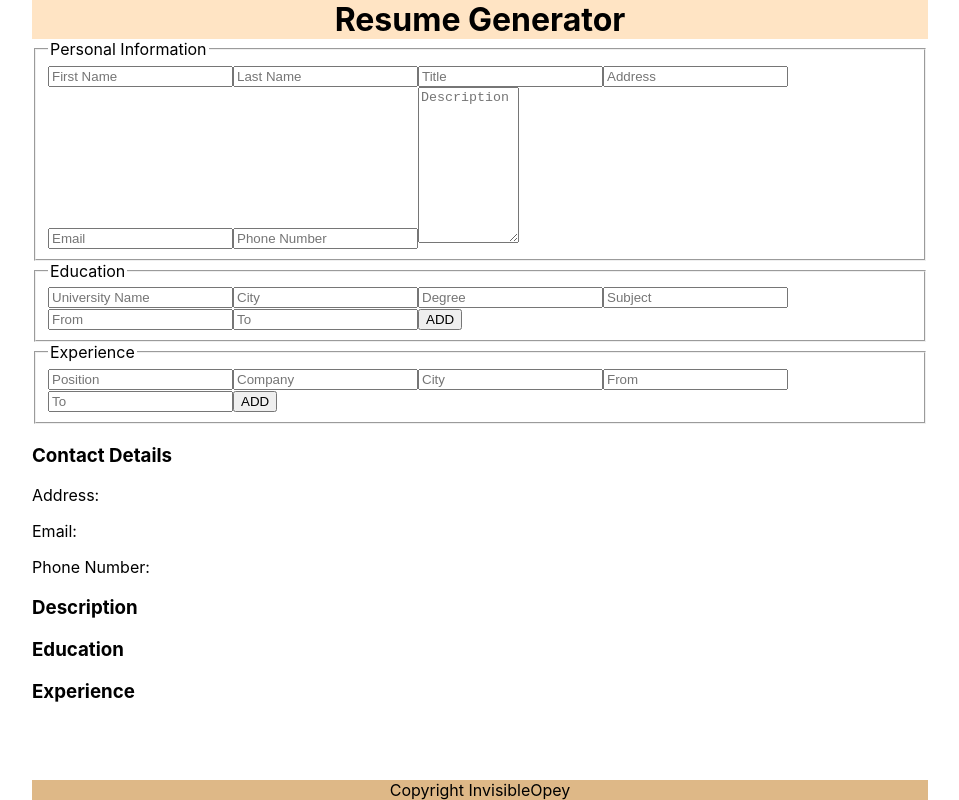
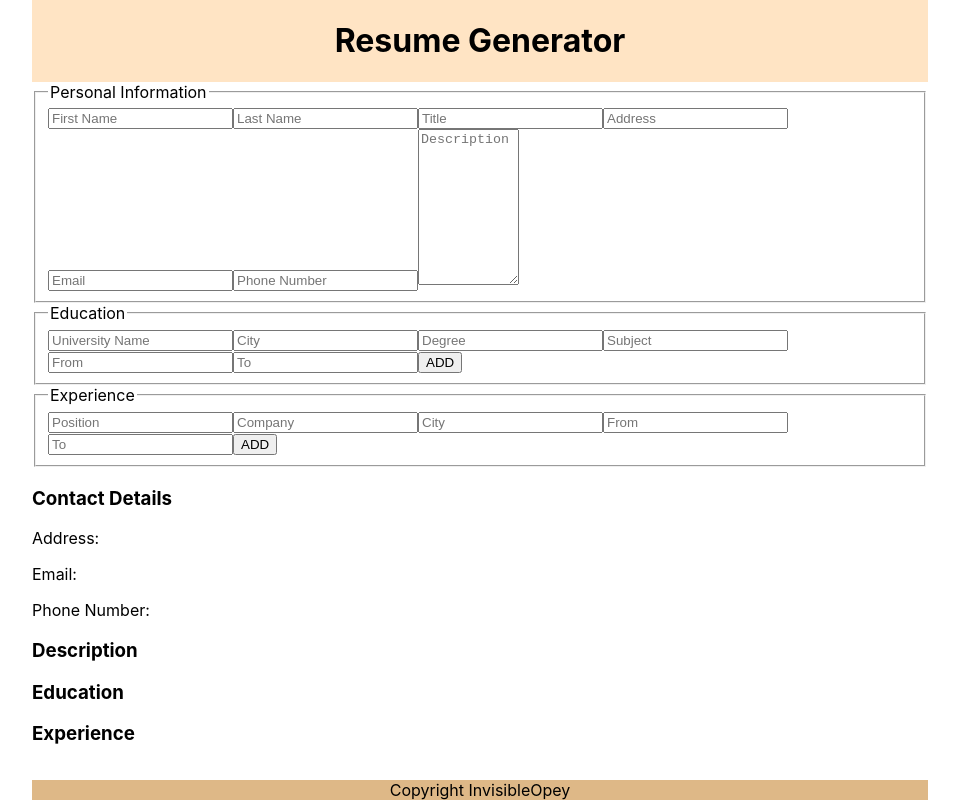
Before and after one commit to invisibleopey/resume-project, a React (Create React App) app: page / in a window 1280 px wide. Shown: the whole page, without its empty margins (160-1119 px from the left). Built offline with nearby package versions, Linux system fonts and the light colour scheme.

Commit message:
Remove clashing className from h1 tag

```diff
--- a/src/components/Header.js
+++ b/src/components/Header.js
@@ -3,7 +3,7 @@ import React from 'react';
 function Header() {
   return (
     <div className="header">
-      <h1 className="header">Resume Generator</h1>
+      <h1>Resume Generator</h1>
     </div>
   );
 }
```
